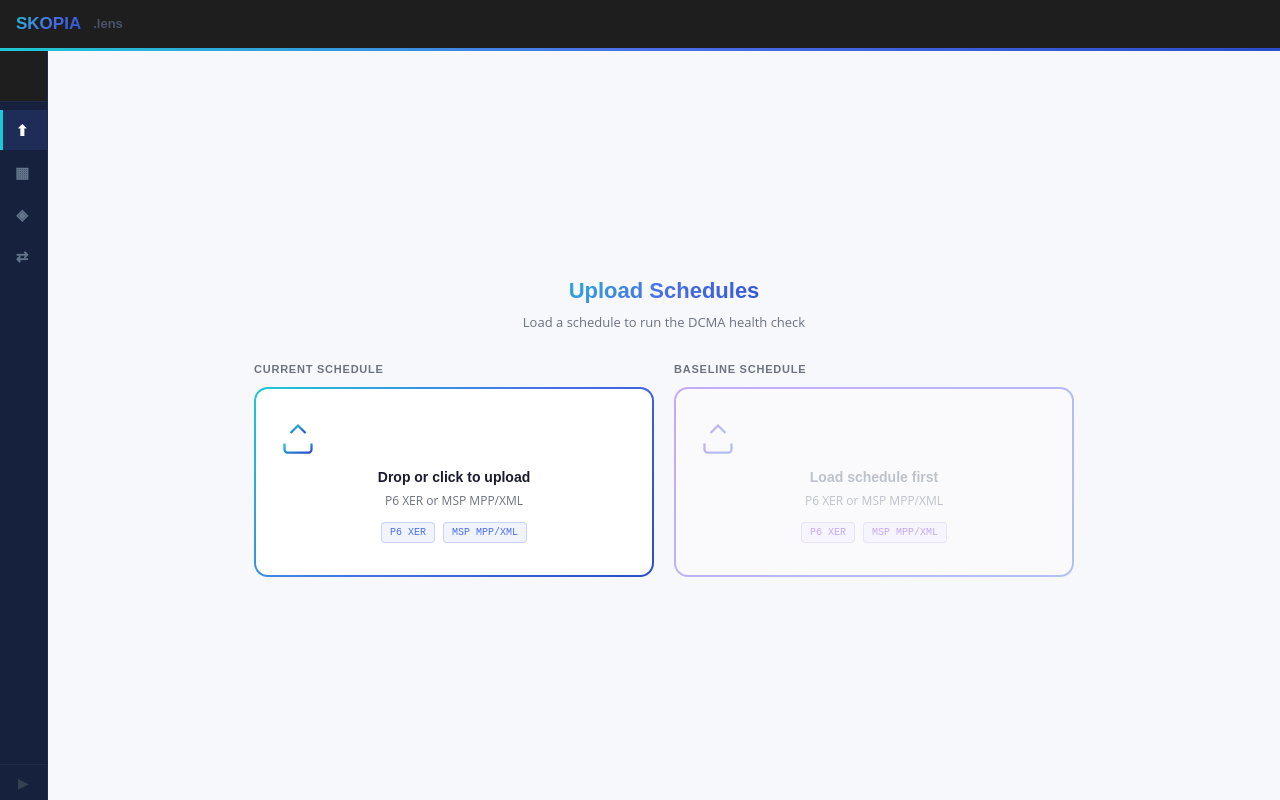
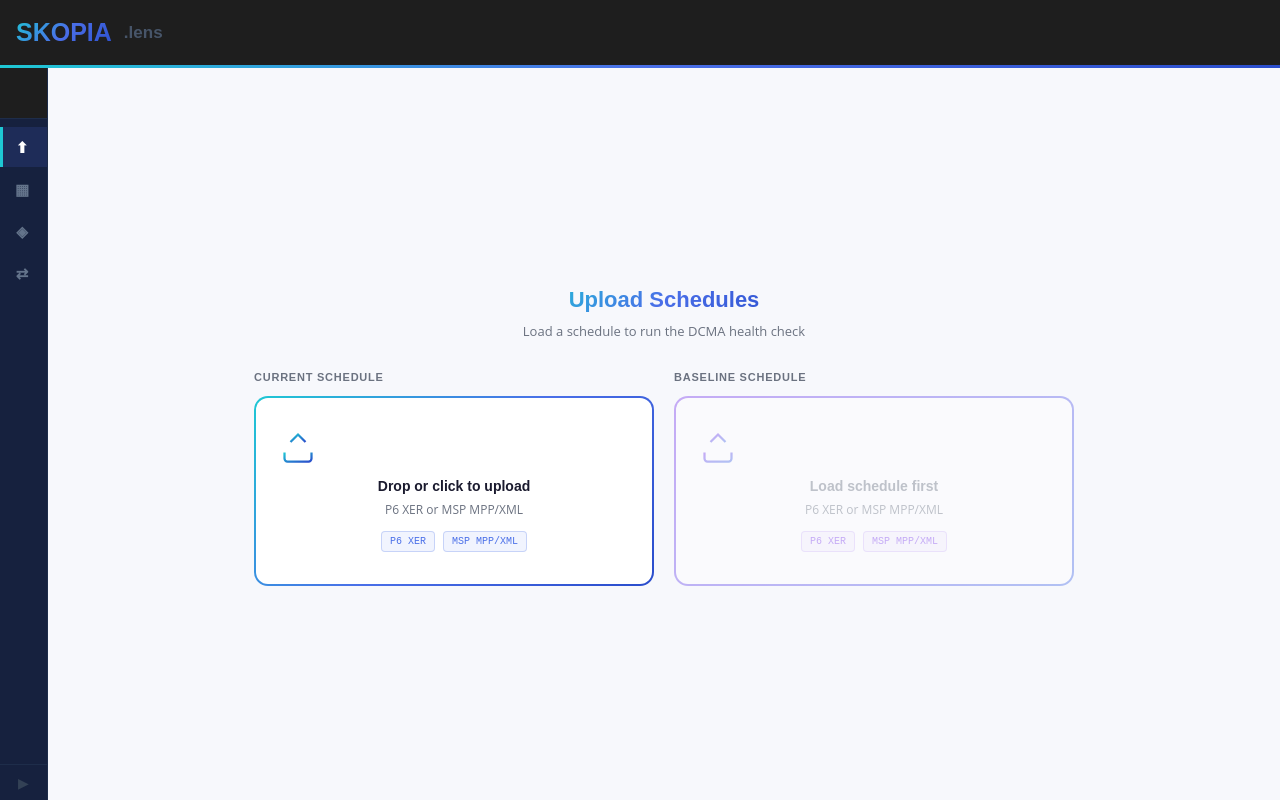
Before and after one commit to garoberts22-prog/skopia-lens, a React (Vite) app in the folder frontend/: page / in a window 1280 px wide. Built offline with nearby package versions, Linux system fonts and the light colour scheme.

Commit message:
Nav and Header Formatting

```diff
--- a/frontend/src/App.jsx
+++ b/frontend/src/App.jsx
@@ -552,12 +552,12 @@ export default function App() {
 
       {/* ── App header ──────────────────────────────────────────────────────── */}
       <div style={{ background: '#1E1E1E', flexShrink: 0 }}>
-        <div style={{ display: 'flex', alignItems: 'center', gap: 12, padding: '0 16px', height: 48 }}>
+        <div style={{ display: 'flex', alignItems: 'center', gap: 12, padding: '0 16px', height: 65 }}>
 
-          <span style={{ fontFamily: 'var(--font-head)', fontSize: 17, fontWeight: 900, background: 'var(--grad)', WebkitBackgroundClip: 'text', WebkitTextFillColor: 'transparent', flexShrink: 0 }}>
+          <span style={{ fontFamily: 'var(--font-head)', fontSize: 25, fontWeight: 900, background: 'var(--grad)', WebkitBackgroundClip: 'text', WebkitTextFillColor: 'transparent', flexShrink: 0 }}>
             SKOPIA
           </span>
-          <span style={{ color: '#475569', fontSize: 13, fontFamily: 'var(--font-head)', fontWeight: 700, flexShrink: 0 }}>
+          <span style={{ color: '#475569', fontSize: 17, fontFamily: 'var(--font-head)', fontWeight: 700, flexShrink: 0 }}>
             .lens
           </span>
 
--- a/frontend/src/components/NavPanel.jsx
+++ b/frontend/src/components/NavPanel.jsx
@@ -36,8 +36,8 @@ export default function NavPanel({ activeView, setView, analysis }) {
   // badge: null = no badge shown; a value = shown in the badge chip
   const navItems = [
     { id: 'upload',    icon: '⬆',  label: 'Upload',    badge: null },
-    { id: 'schedule',  icon: '▦',   label: 'Schedule',  badge: activityCount },
-    { id: 'health',    icon: '◈',   label: 'Health Check', badge: grade },
+    { id: 'schedule',  icon: '▦',   label: 'Schedule',  badge: null },
+    { id: 'health',    icon: '◈',   label: 'Health Check', badge: null },
     { id: 'convert',   icon: '⇄',   label: 'Convert',   badge: null },
   ]
 
```
